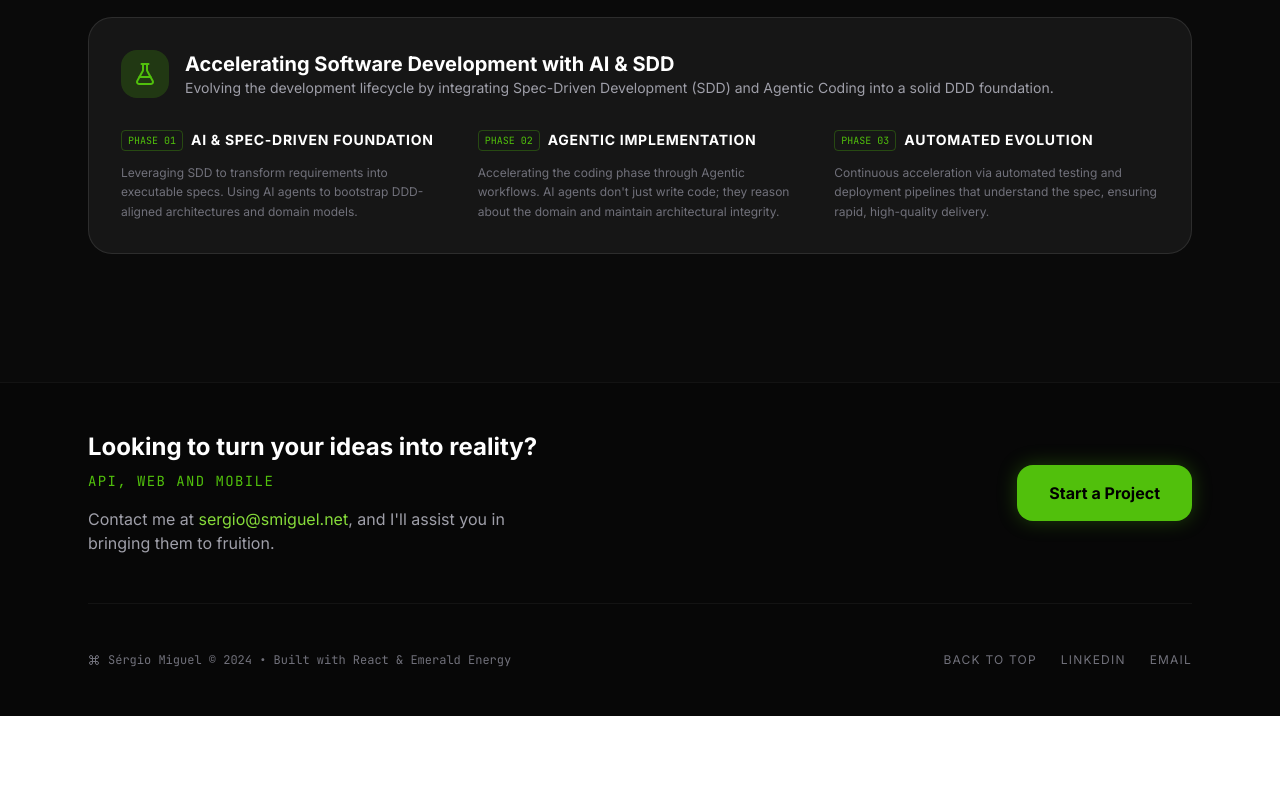
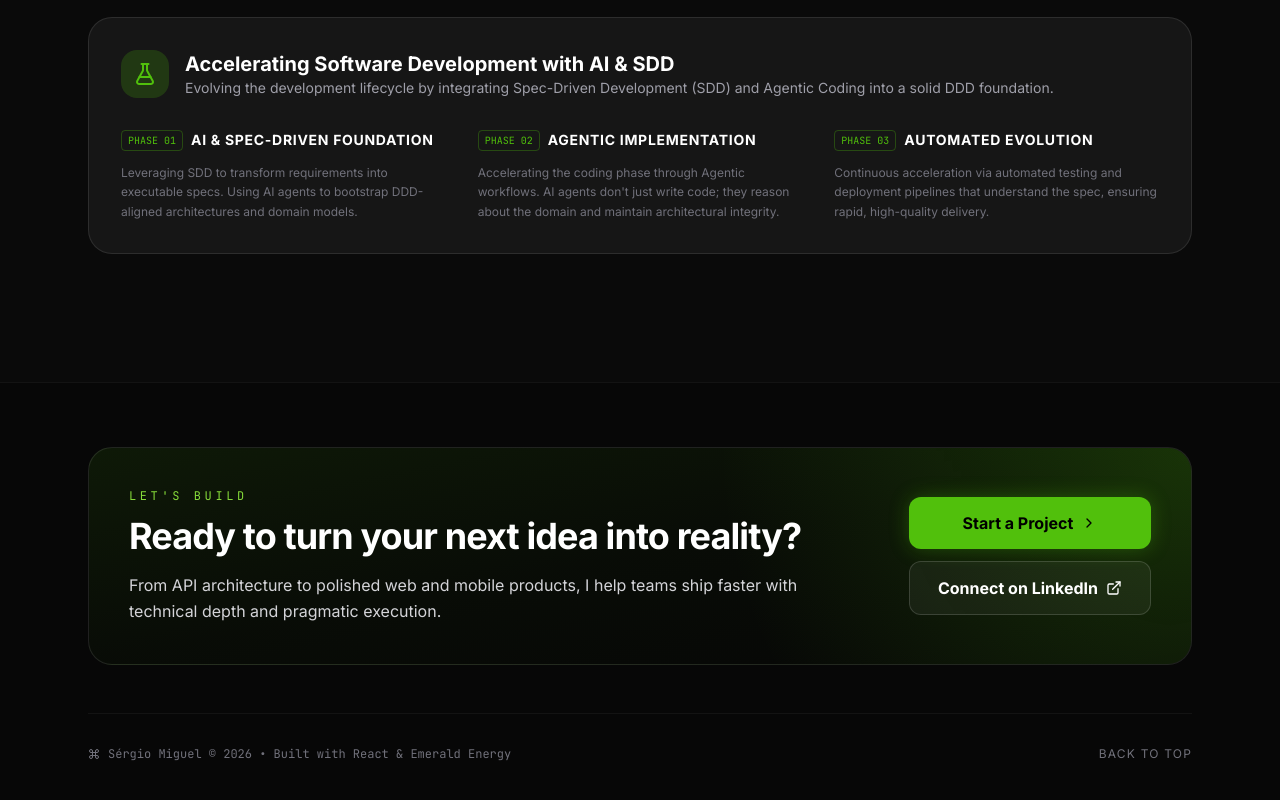
Before and after one commit to smiguelnet/website, a React (Vite) app: page / in a window 1280 px wide. Shown: the part 1723-2523 px from the top of the page. Before the commit the page ends 2439 px from the top, so only its background shows below. Built offline with nearby package versions, Linux system fonts and the light colour scheme.

Commit message:
fix: footer

```diff
--- a/src/App.tsx
+++ b/src/App.tsx
@@ -873,66 +873,61 @@ export default function App() {
       </main>
 
       {/* Footer */}
-      <footer className="mt-20 border-t border-white/5 py-12 bg-black/30">
-        <div className="max-w-6xl mx-auto px-6">
-          <div className="grid grid-cols-1 md:grid-cols-2 gap-12 mb-12 items-center">
+      <footer className="mt-20 border-t border-white/5 bg-black/30">
+        <div className="max-w-6xl mx-auto px-6 py-16">
+          <div className="relative overflow-hidden rounded-3xl border border-white/10 bg-gradient-to-br from-emerald-500/10 via-emerald-500/[0.03] to-transparent p-8 md:p-10 mb-12">
+            <div className="absolute inset-0 bg-[radial-gradient(circle_at_top_right,rgba(81,192,12,0.22),transparent_42%)] pointer-events-none" />
+            <div className="relative grid grid-cols-1 md:grid-cols-[1.2fr_auto] gap-8 md:items-center">
               <div>
-              <h3 className="text-2xl font-bold text-white mb-2">
-                Looking to turn your ideas into reality?
+                <p className="text-emerald-400 font-mono text-xs mb-3 uppercase tracking-[0.3em]">
+                  Let&apos;s Build
+                </p>
+                <h3 className="text-3xl md:text-4xl font-bold text-white tracking-tight mb-4">
+                  Ready to turn your next idea into reality?
                 </h3>
-              <p className="text-emerald-500 font-mono text-sm mb-4 uppercase tracking-widest">
-                API, Web and Mobile
+                <p className="text-zinc-300 max-w-2xl leading-relaxed">
+                  From API architecture to polished web and mobile products, I
+                  help teams ship faster with technical depth and pragmatic
+                  execution.
                 </p>
-              <p className="text-zinc-400 max-w-md">
-                Contact me at{" "}
+              </div>
+              <div className="flex flex-col sm:flex-row md:flex-col gap-3">
                 <a
                   href={`mailto:${RESUME_DATA.email}`}
-                  className="text-emerald-400 hover:underline"
-                >
-                  {RESUME_DATA.email}
-                </a>
-                , and I'll assist you in bringing them to fruition.
-              </p>
-            </div>
-            <div className="flex justify-start md:justify-end gap-4">
-              <a
-                href={`mailto:${RESUME_DATA.email}`}
-                className="px-8 py-4 bg-emerald-500 text-black font-bold rounded-2xl hover:bg-emerald-400 transition-all shadow-[0_0_20px_rgba(81,192,12,0.3)]"
+                  className="inline-flex items-center justify-center gap-2 px-7 py-3.5 bg-emerald-500 text-black font-bold rounded-xl hover:bg-emerald-400 transition-all shadow-[0_0_20px_rgba(81,192,12,0.3)]"
                 >
                   Start a Project
+                  <ChevronRight className="w-4 h-4" />
+                </a>
+                <a
+                  href={RESUME_DATA.linkedin}
+                  target="_blank"
+                  rel="noopener noreferrer"
+                  className="inline-flex items-center justify-center gap-2 px-7 py-3.5 bg-white/5 border border-white/15 text-white font-semibold rounded-xl hover:bg-white/10 transition-colors"
+                >
+                  Connect on LinkedIn
+                  <ExternalLink className="w-4 h-4" />
                 </a>
               </div>
             </div>
+          </div>
 
-          <div className="pt-12 border-t border-white/5 flex flex-col md:flex-row items-center justify-between gap-6">
+          <div className="pt-8 border-t border-white/5 flex flex-col md:flex-row items-center justify-between gap-4">
             <div className="flex items-center gap-2 text-zinc-500 font-mono text-xs">
               <Command className="w-3 h-3" />
               <span>
-                Sérgio Miguel © 2024 • Built with React & Emerald Energy
+                Sérgio Miguel © {new Date().getFullYear()} • Built with React &
+                Emerald Energy
               </span>
             </div>
-            <div className="flex items-center gap-6">
             <button
               onClick={() => {
                 window.scrollTo({ top: 0, behavior: "smooth" });
               }}
               className="text-xs text-zinc-500 hover:text-emerald-400 transition-colors uppercase tracking-widest"
             >
-                BACK TO TOP
+              Back to Top
             </button>
-              <a
-                href={RESUME_DATA.linkedin}
-                className="text-xs text-zinc-500 hover:text-emerald-400 transition-colors uppercase tracking-widest"
-              >
-                LINKEDIN
-              </a>
-              <a
-                href={`mailto:${RESUME_DATA.email}`}
-                className="text-xs text-zinc-500 hover:text-emerald-400 transition-colors uppercase tracking-widest"
-              >
-                EMAIL
-              </a>
-            </div>
           </div>
         </div>
       </footer>
```
Lines whose indentation alone changed are shown as unchanged.
